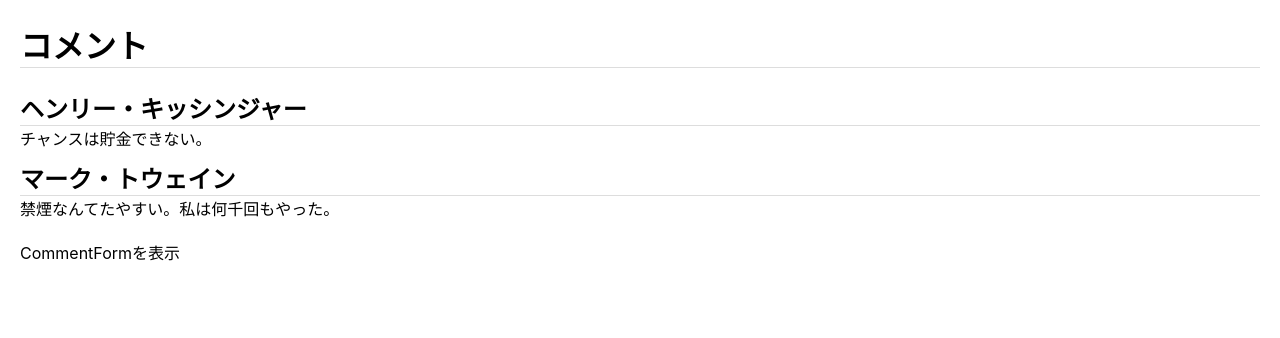
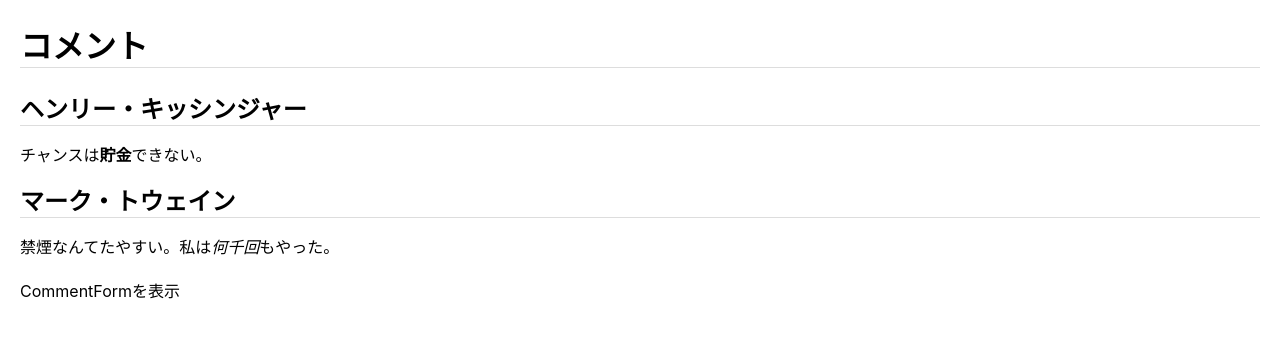
Before and after one commit to FumioNonaka/react-comment-box-class, a React (Create React App) app: page / in a window 1280 px wide. Shown: the top 338 px of the page. Built offline with nearby package versions, Linux system fonts and the light colour scheme.

Commit message:
React入門 02: ライブラリMarkedでMarkdownの機能を加える

```diff
--- a/package.json
+++ b/package.json
@@ -3,6 +3,7 @@
   "version": "0.1.0",
   "private": true,
   "dependencies": {
+    "marked": "^0.6.1",
     "react": "^16.8.5",
     "react-dom": "^16.8.5",
     "react-scripts": "2.1.8"
--- a/src/components/Comment.js
+++ b/src/components/Comment.js
@@ -1,13 +1,18 @@
 import React, { Component } from 'react';
+import marked from 'marked';
 
 class Comment extends Component {
+  rawMarkup() {
+    const rawMarkup = marked(this.props.children.toString());
+    return { __html: rawMarkup };
+  }
   render() {
     return (
       <div className="Comment">
         <h2 className="CommentAuthor">
         {this.props.author}
         </h2>
-        {this.props.children}
+        <span dangerouslySetInnerHTML={this.rawMarkup()} />
       </div>
     );
   }
--- a/src/components/CommentList.js
+++ b/src/components/CommentList.js
@@ -6,10 +6,10 @@ class CommentList extends Component {
     return (
       <div className="CommentList">
         <Comment author="ヘンリー・キッシンジャー">
-        チャンスは貯金できない。
+        チャンスは__貯金__できない。
         </Comment>
         <Comment author="マーク・トウェイン">
-        禁煙なんてたやすい。私は何千回もやった。
+        禁煙なんてたやすい。私は*何千回*もやった。
         </Comment>
       </div>
     );
```
Also changed, not shown: 1 other file (tests, documents, lock files or other folders).
